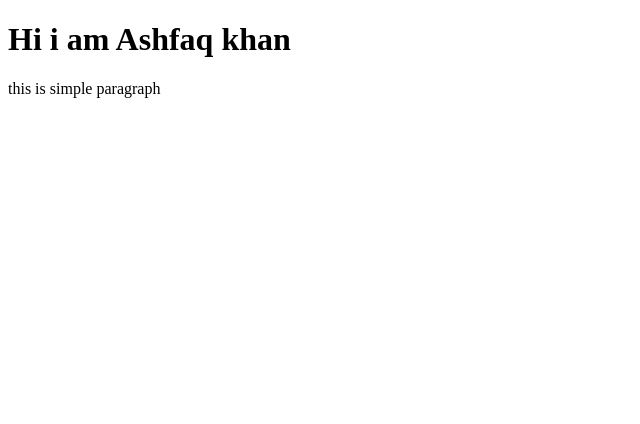
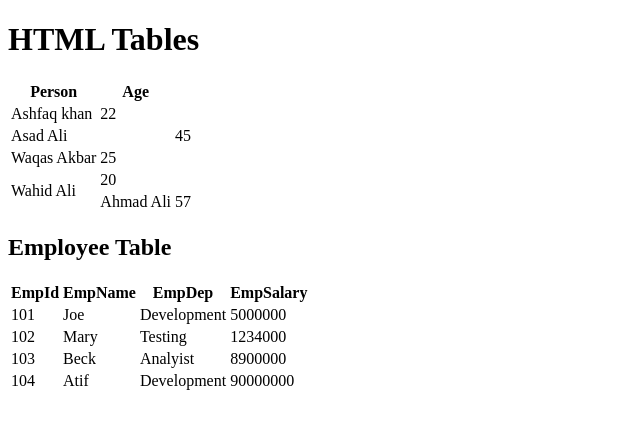
Before and after one commit to AshfaqKhan-developer/tables-forms, a plain HTML site: page index.html in a window 1280 px wide. Shown: the whole page, without its empty margins (0-640 px from the left). Drawn offline with Linux system fonts and the light colour scheme.

Commit message:
creating new tables

```diff
--- a/index.html
+++ b/index.html
@@ -6,7 +6,77 @@
     <title>Document</title>
 </head>
 <body>
-    <h1>Hi i am Ashfaq khan</h1>
-    <p>this is simple paragraph</p>
+    <h1>HTML Tables</h1>
+    <table>
+        <thead>
+            <tr>
+                <th>Person</th>
+                <th>Age</th>
+            </tr>
+        </thead>
+        <tbody>
+
+            <tr>
+                <td>Ashfaq khan</td>
+                <td>22</td>
+            </tr>
+            <tr>
+                <td colspan="2">Asad Ali</td>
+                <td>45</td>
+            </tr>
+            <tr>
+                <td>Waqas Akbar</td>
+                <td>25</td>
+            </tr>
+            <tr>
+                <td rowspan="2">Wahid Ali</td>
+                <td>20</td>
+            </tr>
+            <tr>
+                <td>Ahmad Ali</td>
+                <td>57</td>
+            </tr>
+        </tbody>
+    </table>
+
+    <!-- Another table  -->
+     <table>
+        <thead>
+            <tr>
+                <th>EmpId</th>
+                <th>EmpName</th>
+                <th>EmpDep</th>
+                <th>EmpSalary</th>
+            </tr>
+        </thead>
+        <tbody>
+            <h2>Employee Table</h2>
+            <tr>
+                <td>101</td>
+                <td>Joe</td>
+                <td>Development</td>
+                <td>5000000</td>
+            </tr>
+            <tr>
+                <td>102</td>
+                <td>Mary</td>
+                <td>Testing</td>
+                <td>1234000</td>
+            </tr>
+            <tr>
+                <td>103</td>
+                <td>Beck</td>
+                <td>Analyist</td>
+                <td>8900000</td>
+            </tr>
+            <tr>
+                <td>104</td>
+                <td>Atif</td>
+                <td>Development</td>
+                <td>90000000</td>
+            </tr>
+
+        </tbody>
+     </table>
 </body>
 </html>
```
